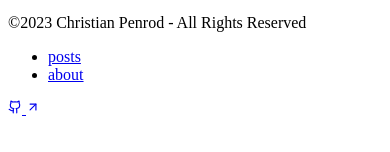
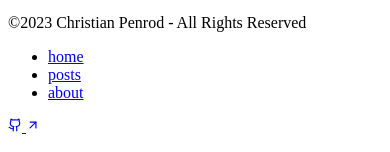
Before and after one commit to penrodlol/feedjoy, a Next.js app: page /about in a window 390 px wide. Shown: the part 392-544 px from the top of the page. Built offline with nearby package versions, Linux system fonts and the light colour scheme.

Commit message:
📱 footer mobile view

```diff
--- a/src/app/layout.tsx
+++ b/src/app/layout.tsx
@@ -37,7 +37,7 @@ export const metadata: Metadata = {
 export default function RootLayout({ children }: { children: ReactNode }) {
   return (
     <html lang="en" className={twJoin(inter.variable, 'ml-[calc(100vw-100%)] bg-1 bg-grid')}>
-      <body className="mx-4 my-4 text-base text-1 antialiased">
+      <body className="m-4 text-base text-1 antialiased">
         <div className="mx-auto max-w-screen-xl rounded bg-gradient p-px">
           <div className="flex min-h-[calc(100vh-2.125rem)] flex-col rounded bg-black px-6 py-1">
             <header className="flex flex-col gap-3 p-3">
@@ -57,22 +57,24 @@ export default function RootLayout({ children }: { children: ReactNode }) {
             <main className="mb-16 flex-1">{children}</main>
             <footer className="mx-auto w-full max-w-screen-lg">
               <Separator />
-              <div className="flex items-center justify-between px-2 py-4 text-xxs text-2">
+              <div className="flex flex-col-reverse gap-4 px-2 py-4 text-xxs text-2 sm:flex-row sm:items-center sm:justify-between">
                 <p>©{new Date().getFullYear()} Christian Penrod - All Rights Reserved</p>
-                <div className="flex items-center gap-5">
+                <div className="flex items-center justify-between gap-5">
                   <nav>
                     {/* prettier-ignore */}
                     <ul className="flex gap-3">
-                    <li><NextAnchor href="/posts/page/1">posts</NextAnchor></li>
-                    <li><NextAnchor href="/about">about</NextAnchor></li>
-                  </ul>
+                      <li><NextAnchor href="/">home</NextAnchor></li>
+                      <li><NextAnchor href="/posts/page/1">posts</NextAnchor></li>
+                      <li><NextAnchor href="/about">about</NextAnchor></li>
+                    </ul>
                   </nav>
-                  <Separator orientation="vertical" className="h-5" />
+                  <Separator orientation="vertical" className="hidden h-5 sm:block" />
                   <Anchor
                     href="https://github.com/penrodlol/feedjoy"
+                    aria-label="github"
                     className="rounded border bg-1 p-1 [&_[data-external-icon]]:hidden"
                   >
-                    <GithubIcon size={14} aria-label="github" />
+                    <GithubIcon size={14} aria-hidden />
                   </Anchor>
                 </div>
               </div>
```
